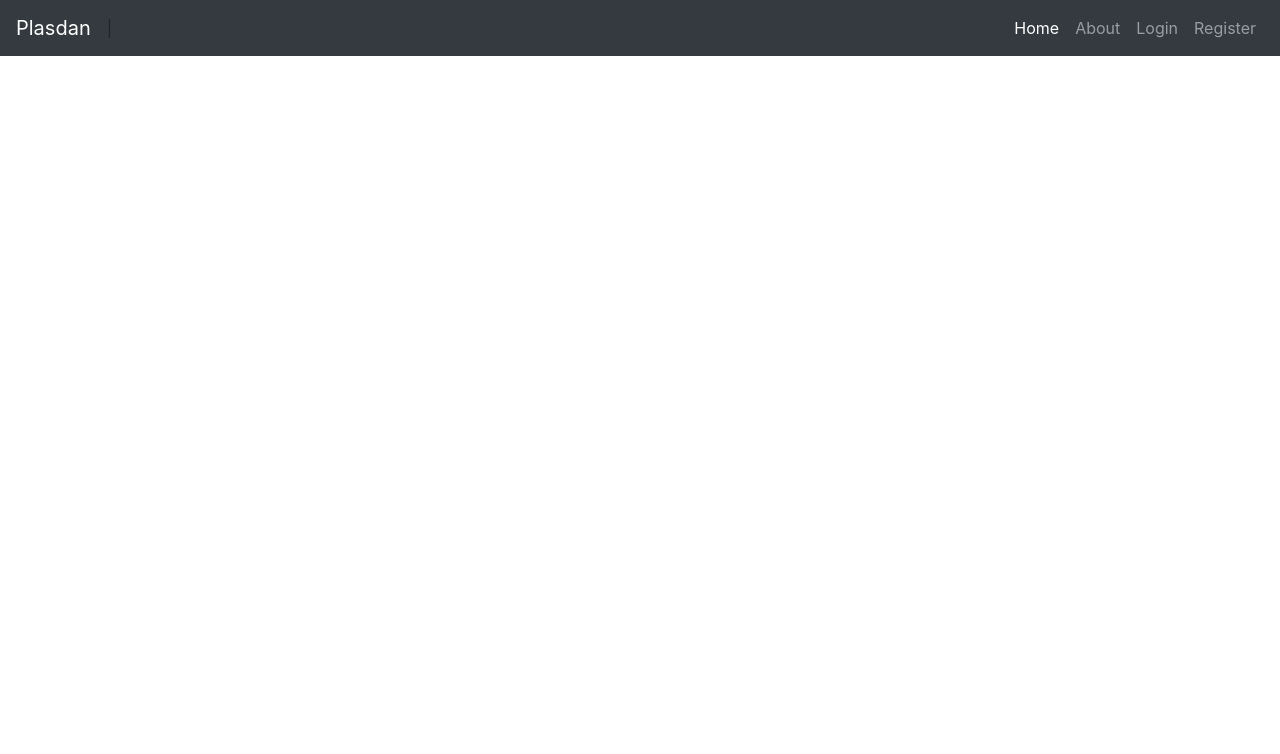
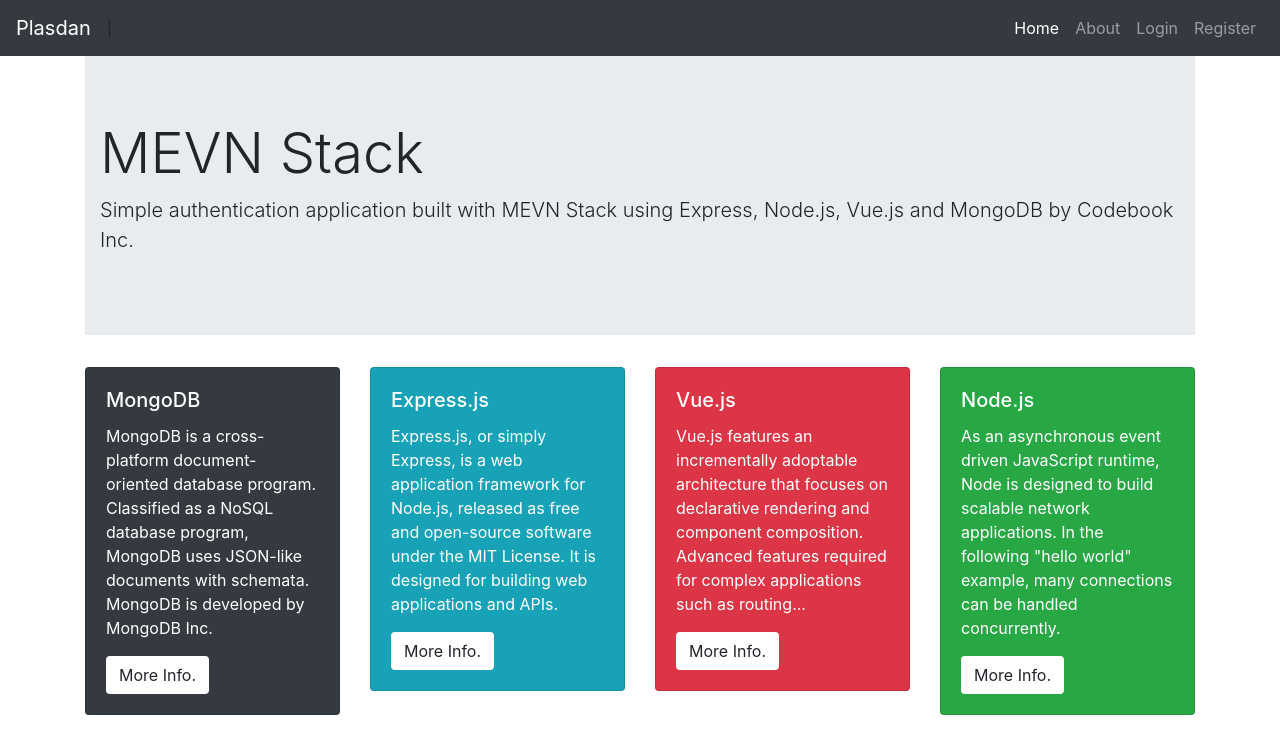
Before and after one commit to jebazz23/Node-Mongo-Vue, a Vue app in the folder client/: page / in a window 1280 px wide. Shown: the top 754 px of the page. Built offline with nearby package versions, Linux system fonts and the light colour scheme.

Commit message:
Home page layout

```diff
--- a/client/src/views/Home.vue
+++ b/client/src/views/Home.vue
@@ -1,6 +1,59 @@
 <template>
   <div class="home">
-
+    <div class="jumbotron jumbotron-fluid">
+      <div class="container">
+        <h1 class="display-4">MEVN Stack</h1>
+        <p
+          class="lead"
+        >Simple authentication application built with MEVN Stack using Express, Node.js, Vue.js and MongoDB by Codebook Inc.</p>
+      </div>
+    </div>
+    <div class="row">
+      <div class="col-md-3 col-sm-6 col-xs-12">
+        <div class="card bg-dark text-white">
+          <div class="card-body">
+            <h5 class="card-title">MongoDB</h5>
+            <p
+              class="card-text"
+            >MongoDB is a cross-platform document-oriented database program. Classified as a NoSQL database program, MongoDB uses JSON-like documents with schemata. MongoDB is developed by MongoDB Inc.</p>
+            <a href="https://www.mongodb.com/" target="_blank" class="btn bg-white">More Info.</a>
+          </div>
+        </div>
+      </div>
+      <div class="col-md-3 col-sm-6 col-xs-12">
+        <div class="card bg-info text-white">
+          <div class="card-body">
+            <h5 class="card-title">Express.js</h5>
+            <p
+              class="card-text"
+            >Express.js, or simply Express, is a web application framework for Node.js, released as free and open-source software under the MIT License. It is designed for building web applications and APIs.</p>
+            <a href="https://expressjs.com/" target="_blank" class="btn bg-white">More Info.</a>
+          </div>
+        </div>
+      </div>
+      <div class="col-md-3 col-sm-6 col-xs-12">
+        <div class="card bg-danger text-white">
+          <div class="card-body">
+            <h5 class="card-title">Vue.js</h5>
+            <p
+              class="card-text"
+            >Vue.js features an incrementally adoptable architecture that focuses on declarative rendering and component composition. Advanced features required for complex applications such as routing...</p>
+            <a href="https://vuejs.org/" target="_blank" class="btn bg-white">More Info.</a>
+          </div>
+        </div>
+      </div>
+      <div class="col-md-3 col-sm-6 col-xs-12">
+        <div class="card bg-success text-white">
+          <div class="card-body">
+            <h5 class="card-title">Node.js</h5>
+            <p
+              class="card-text"
+            >As an asynchronous event driven JavaScript runtime, Node is designed to build scalable network applications. In the following "hello world" example, many connections can be handled concurrently.</p>
+            <a href="https://nodejs.org/" target="_blank" class="btn bg-white">More Info.</a>
+          </div>
+        </div>
+      </div>
+    </div>
   </div>
 </template>
 
@@ -9,8 +62,6 @@
 
 export default {
   name: 'Home',
-  components: {
-
-  }
+  components: {}
 }
 </script>
```
